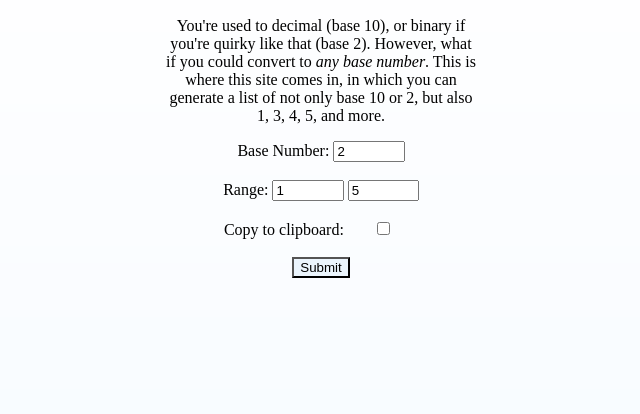
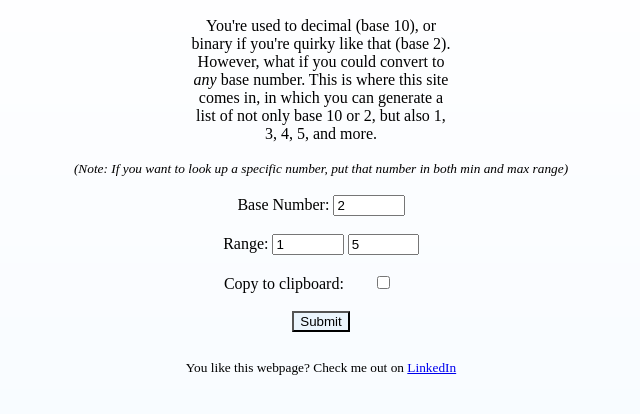
Before and after one commit to DasParijat/BaseNumCounter, a plain HTML site: page BNC Webpage/index.html in a window 1280 px wide. Shown: the part 50-464 px from the top of the page, without its empty margins (319-959 px from the left). Drawn offline with Linux system fonts and the light colour scheme.

Commit message:
Added credits
-Added credits to the bottom of my webpage.
-Added extra stuff to the heading paragraph
-TODO More styling stuff plus fix Python program with improvements added to JS.

```diff
--- a/BNC Webpage/index.html
+++ b/BNC Webpage/index.html
@@ -10,12 +10,19 @@
 </head>
 
 <body>
-    <div id="heading">
+    <!--Heading-->
+    <div>
         <h2>Base Number Counter</h2>
         <p>You're used to decimal (base 10), or binary if you're quirky like that (base 2).
-            However, what if you could convert to <i>any base number</i>. This is where this site comes in,
+            However, what if you could convert to <i>any</i> base number. This is where this site comes in,
             in which you can generate a list of not only base 10 or 2, but also 1, 3, 4, 5, and more.</p>
+        <small>
+            <i>(Note: If you want to look up a specific number, put that number in both min and max range)
+            </i>
+        </small>
     </div>
+
+    <br>
 
     <!--Base Number Input-->
     <div>
@@ -56,5 +63,17 @@
         </table>
     </div>
 
+    <br>
+
+    <!--Credits-->
+    <div id="credits">
+        <small>You like this webpage? Check me out on
+            <a href="http://www.linkedin.com/in/parijat-das-b94668302"
+            target="_self"
+            title="Parijat Das - LinkedIn">
+            LinkedIn </a>
+            </small>
+    </div>
+
 </body>
 </html>
--- a/BNC Webpage/styles.css
+++ b/BNC Webpage/styles.css
@@ -14,8 +14,8 @@ div {
 }
 
 p {
-    margin-left: 475px;
-    margin-right: 475px;
+    margin-left: 500px;
+    margin-right: 500px;
 }
 
 input{
@@ -38,6 +38,7 @@ th, td {
     border: 1px solid #ddd;
     padding: 10px;
     text-align: center;
+
 }
 
 td:nth-child(1), th:nth-child(1) {
@@ -50,3 +51,9 @@ td:nth-child(2), th:nth-child(2) {
     text-align: left;
     background-color: white;
 }
+
+#credits {
+    position: relative;
+    bottom: 10px;
+    width: 100%;
+}
```
Also changed, not shown: 1 other file.
